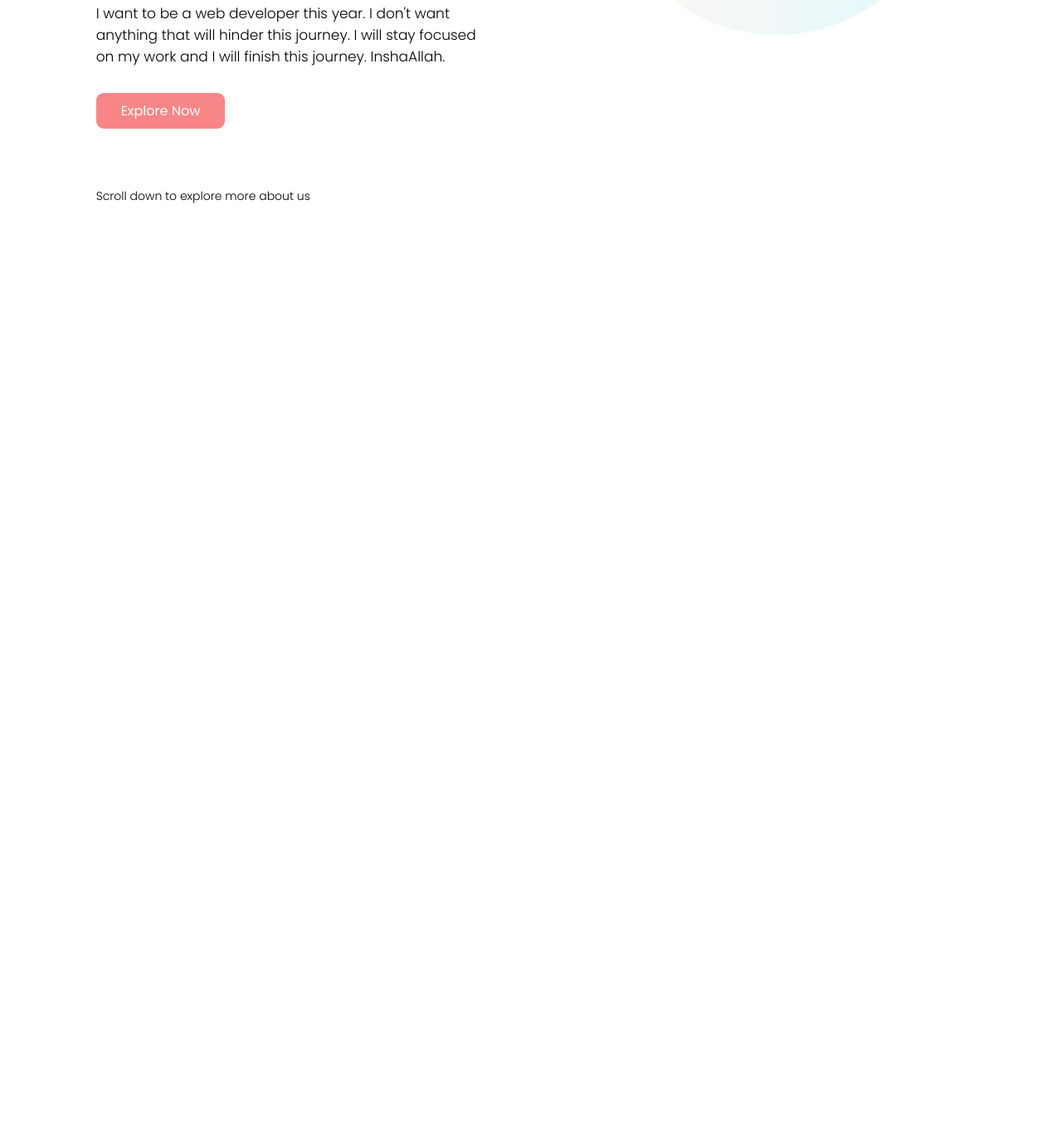
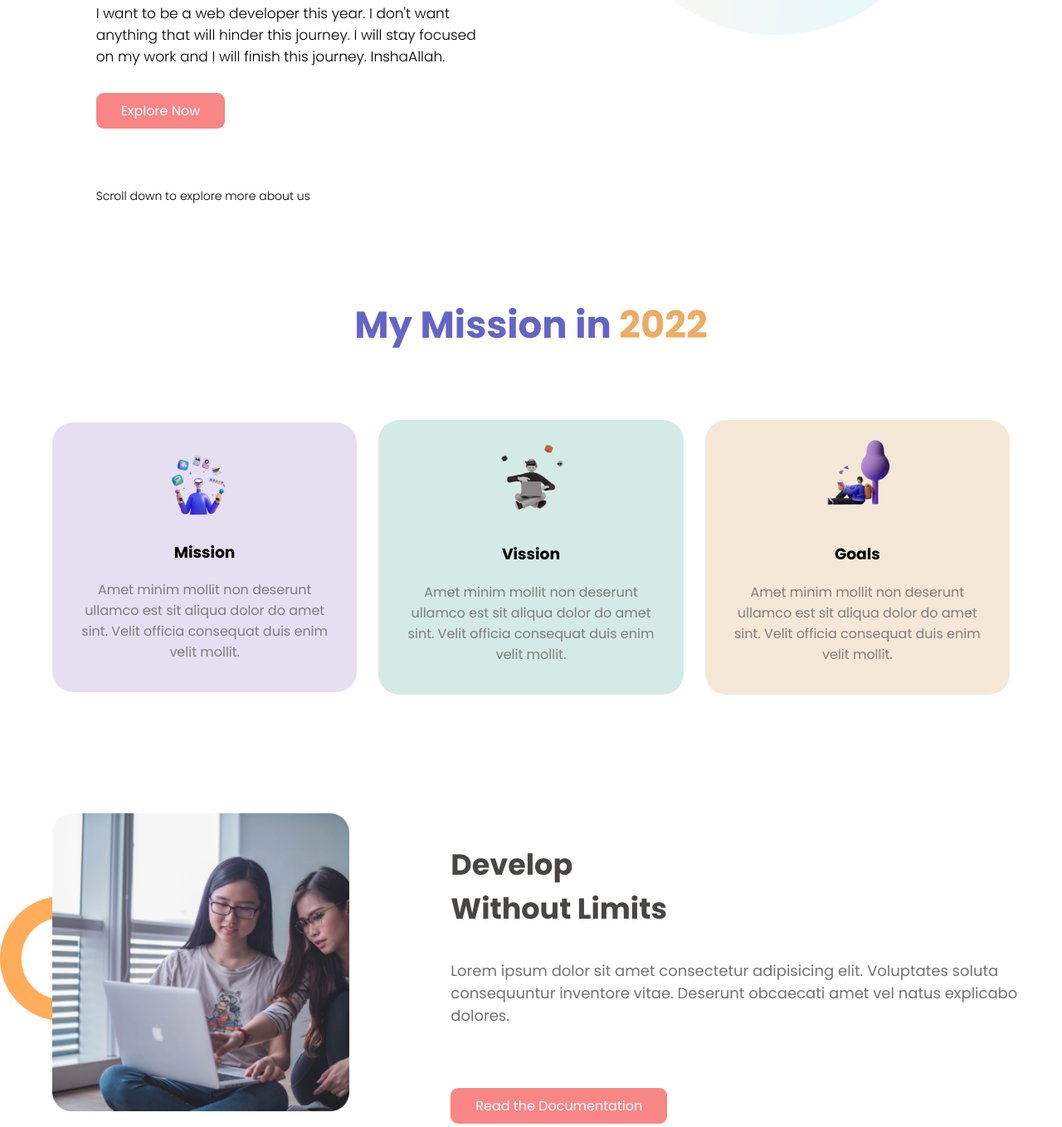
Before and after one commit to Alamin-git/Milestone-1, a plain HTML site: page index.html in a window 1280 px wide. Shown: the part 482-1840 px from the top of the page at 83% size. Before the commit the page ends 800 px from the top, so only its background shows below. Drawn offline with Linux system fonts and the light colour scheme; a web font is replaced by a local one.

Commit message:
three section added

```diff
--- a/index.html
+++ b/index.html
@@ -7,25 +7,83 @@
     <meta name="viewport" content="width=device-width, initial-scale=1.0">
     <title>Milestone-1 Assignment</title>
     <link rel="preconnect" href="https://fonts.googleapis.com">
-<link rel="preconnect" href="https://fonts.gstatic.com" crossorigin>
-<link href="https://fonts.googleapis.com/css2?family=Luxurious+Roman&family=Poppins:ital,wght@0,100;0,200;0,300;0,400;0,500;0,600;0,700;1,500;1,600;1,700&display=swap" rel="stylesheet">
+    <link rel="preconnect" href="https://fonts.gstatic.com" crossorigin>
+    <link
+        href="https://fonts.googleapis.com/css2?family=Luxurious+Roman&family=Poppins:ital,wght@0,100;0,200;0,300;0,400;0,500;0,600;0,700;1,500;1,600;1,700&display=swap"
+        rel="stylesheet">
     <link rel="stylesheet" href="style.css">
 </head>
 
 <body>
     <section class="main-banner">
         <div class="main-banner-laeft">
-            <h1>Stay Focused on <span id="mission">Mission 2022</span></h1>
+            <h1>Stay Focused on <span class="color">Mission 2022</span></h1>
             <p class="my-word">I want to be a web developer this year.
                 I don't want anything that will hinder this journey.
                 I will stay focused on my work and I will finish this journey. InshaAllah. </p>
-            <a href="#">Explore Now</a>
+            <a href="#" class="btn">Explore Now</a>
             <p class="scroll">Scroll down to explore more about us</p>
         </div>
         <div class="main-banner-right">
             <img src="img/person-2.png" alt="profile-image">
         </div>
     </section>
+
+    <section class="mission">
+        <h2>My Mission in <span class="color">2022</span></h2>
+        <div class="mission-item">
+            <div class="items bg-1">
+                <img src="img/illustrator-1.png" alt="mission">
+                <h3>Mission</h3>
+                <p>Amet minim mollit non deserunt
+                    ullamco est sit aliqua dolor do amet
+                    sint. Velit officia consequat duis enim
+                    velit mollit.</p>
+            </div>
+            <div class="items bg-2">
+                <img src="img/illustrator-2.png" alt="Vission">
+                <h3>Vission</h3>
+                <p>Amet minim mollit non deserunt
+                    ullamco est sit aliqua dolor do amet
+                    sint. Velit officia consequat duis enim
+                    velit mollit.</p>
+            </div>
+            <div class="items bg-3">
+                <img src="img/illustrator-3.png" alt="Goals">
+                <h3>Goals</h3>
+                <p>Amet minim mollit non deserunt
+                    ullamco est sit aliqua dolor do amet
+                    sint. Velit officia consequat duis enim
+                    velit mollit.</p>
+            </div>
+
+        </div>
+    </section>
+    <section class="develop">
+        <div class="develop-left">
+            <img class="img" src="img/coding.png" alt="">
+        </div>
+        <dev class="develop-right">
+            <h3 class="dev-heading">Develop <br> Without Limits</h3>
+            <p class="dev-pera">Lorem ipsum dolor sit amet consectetur adipisicing elit. Voluptates soluta consequuntur
+                inventore vitae. Deserunt obcaecati amet vel natus explicabo dolores.</p>
+            <a href="#" class="btn">Read the Documentation</a>
+        </dev>
+    </section>
+    <section class="develop-2">
+        <dev class="develop-left-2">
+            <h3 class="dev-heading">Know our <br> Global Community</h3>
+            <p class="dev-pera">Lorem ipsum dolor sit amet consectetur adipisicing elit. Voluptates soluta consequuntur
+                inventore vitae. Deserunt obcaecati amet vel natus explicabo dolores.</p>
+            <a href="#" class="btn">Read the Documentation</a>
+        </dev>
+
+        <div class="develop-right-2">
+            <img class="img" src="img/project.png" alt="">
+        </div>
+    </section>
+
+
 </body>
 
 </html>
--- a/style.css
+++ b/style.css
@@ -3,6 +3,9 @@ body {
      padding: 0;
      font-family: "Poppins", sans-serif;
 }
+
+/* Main-banner start */
+
 .main-banner {
      display: flex;
      max-width: 100%;
@@ -27,7 +30,9 @@ body {
      border-left: 4px solid;
      border-image: linear-gradient(#c74c2a, #db944a) 30;
 }
-#mission {
+
+/* for yellow color */
+.color {
      color: #e7973bcb;
 }
 .my-word {
@@ -36,7 +41,7 @@ body {
      margin-bottom: 40px;
 }
 
-.main-banner-laeft a {
+.btn {
      text-decoration: none;
      background: #f76f6fd6;
      padding: 10px 30px;
@@ -52,3 +57,101 @@ body {
      width: 85%;
      padding-left: 50px;
 }
+
+/* main-banner end */
+
+/* item section start */
+
+.mission {
+     max-width: 100%;
+     padding-top: 60px;
+}
+.mission h2 {
+     font-size: 45px;
+     color: #6464c5;
+     text-align: center;
+}
+.mission-item {
+     display: flex;
+     max-width: 100%;
+     align-items: center;
+     justify-content: space-evenly;
+     padding: 30px 50px;
+}
+.items {
+     width: 33%;
+     text-align: center;
+     padding: 20px 25px;
+     margin: 13px;
+     border-radius: 25px;
+}
+.items img {
+     width: 32%;
+}
+.bg-1 {
+     background: #dfd6edc7;
+}
+.bg-2 {
+     background: #cfe7e3e0;
+}
+.bg-3 {
+     background: #f5e8d7;
+}
+.items p {
+     font-weight: 400;
+     color: #727070e0;
+}
+
+/* item section end */
+
+.develop {
+     display: flex;
+     max-width: 100%;
+     justify-content: space-evenly;
+     padding-top: 50px;
+     background: url(img/shape-1.png) no-repeat;
+     background-size: 150px 150px;
+     background-position: 0 150px;
+     margin: 50px 0;
+}
+
+.develop-left {
+     width: 35%;
+     padding-left: 30px;
+}
+.img {
+     width: 80%;
+}
+.develop-right {
+     width: 55%;
+}
+.dev-heading {
+     font-size: 35px;
+     color: #2c2626db;
+}
+.dev-pera {
+     font-size: 18px;
+     font-weight: 400;
+     color: #747272;
+     padding-bottom: 65px;
+}
+
+.develop-2 {
+     display: flex;
+     max-width: 100%;
+     justify-content: space-evenly;
+     padding-top: 50px;
+     background: url(img/shape-1.png) no-repeat;
+     background-size: 150px 150px;
+     background-position: bottom right 30px;
+     margin: 50px 0;
+}
+.develop-left-2 {
+     width: 55%;
+
+     padding-left: 30px;
+}
+.develop-right-2 {
+     width: 35%;
+     /* padding-right: 30px; */
+}
```
